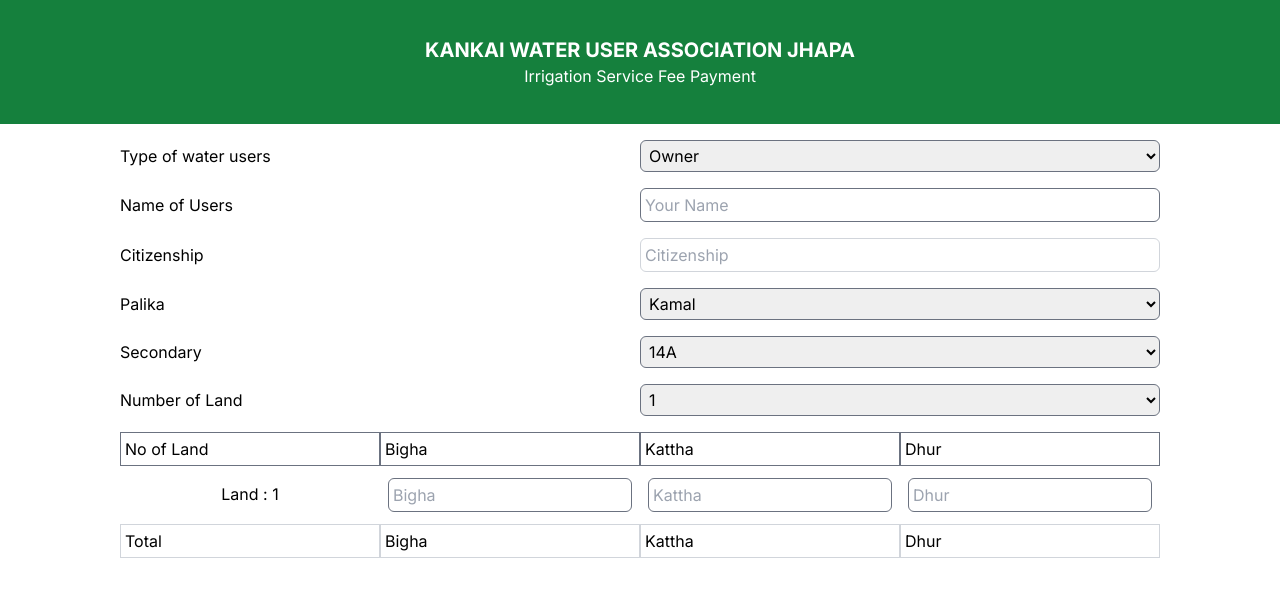
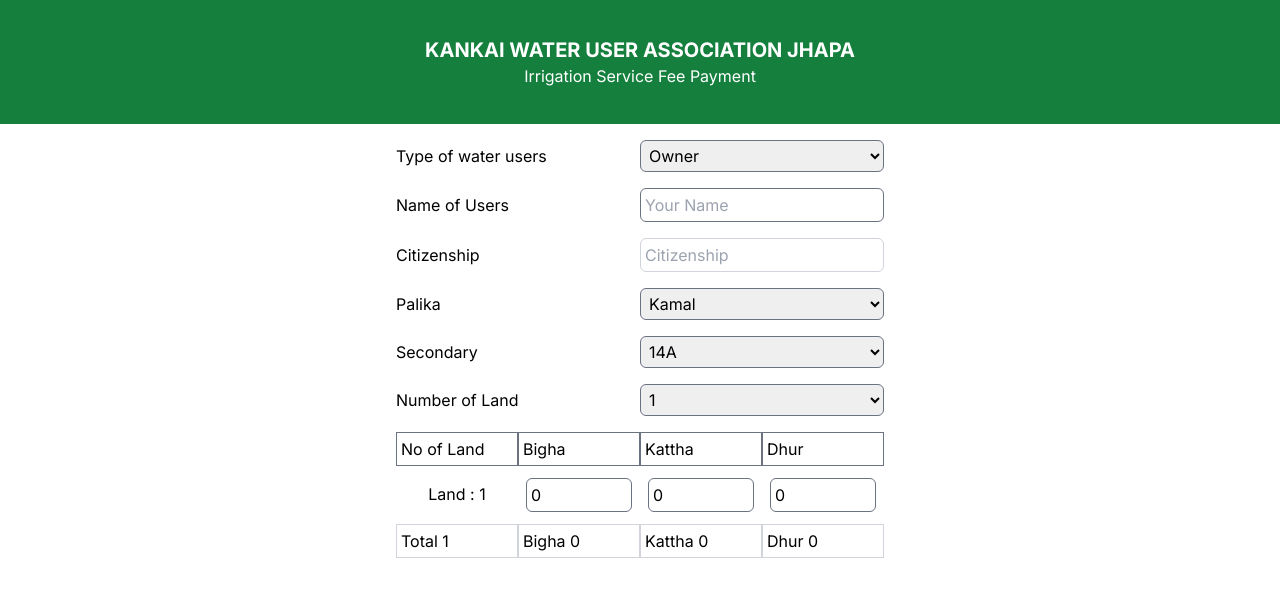
Before and after one commit to pinological/kankiWaterUser, a Next.js app: page /form in a window 1280 px wide. Shown: the top 596 px of the page. Built offline with nearby package versions, Linux system fonts and the light colour scheme.

Commit message:
added total

```diff
--- a/components/FormEntry.jsx
+++ b/components/FormEntry.jsx
@@ -10,7 +10,9 @@ const FormEntry = () => {
 
   const[numberOfLand, setNumberOfLand] = useState(1)
 
-  const [totalLand , setTotalLand] = useState([{bigha:0, kattha:0, dhur:0,prevKey : 0}])
+  const [totalLand , setTotalLand] = useState([{bigha:0, kattha:0, dhur:0}])
+
+  const [totalLandCal, setTotalLandCal] = useState({bigha:0, kattha:0, dhur:0})
 
   const handelPalikaChange = (e) =>{
 
@@ -21,15 +23,38 @@ const FormEntry = () => {
     setNumberOfLand(parseInt(e.target.value))
   }
 
-  const handleTotalCalculation = (e,name,key) => {
-    setTotalLand()
+  const handleTotalCalculation = (e, name, key) => {
+    setTotalLand(prev => {
+      const newDataStoreLand = [...prev];
+      newDataStoreLand[key] = {
+        ...newDataStoreLand[key],
+        [name]: parseFloat(e.target.value).toFixed(2)
+      };
+      // Fill in default values for properties that are not being updated
+      newDataStoreLand[key] = {
+        ...newDataStoreLand[key],
+        bigha: newDataStoreLand[key].bigha || 0,
+        kattha: newDataStoreLand[key].kattha || 0,
+        dhur: newDataStoreLand[key].dhur || 0
+      };
+      return newDataStoreLand;
+    });
+  };
 
 
-  }
+useEffect(() => {
+  const newTotalLandCal = totalLand.reduce((acc, obj) => {
+    acc.bigha = parseFloat(acc.bigha) + parseFloat(obj.bigha);
+    acc.kattha = parseFloat(acc.kattha) + parseFloat(obj.kattha);
+    acc.dhur = parseFloat(acc.dhur) + parseFloat(obj.dhur);
 
-  useEffect(()=>{
-    console.log(totalLand)
-  },[totalLand])
+    return acc;
+  }, { bigha: 0, kattha: 0, dhur: 0 });
+
+  setTotalLandCal(newTotalLandCal);
+
+}, [totalLand]);
+
 
 
 
@@ -87,7 +112,7 @@ const FormEntry = () => {
         </div>
 
         <div className=" grid grid-cols-4 ">
-          <p className=' border border-solid border-gray-500 p-1'>No of Land</p>
+          <p className=' border border-solid border-gray-500 p-1'>No of Land </p>
           <p className=' border border-solid border-gray-500 p-1'>Bigha</p>
           <p className=' border border-solid border-gray-500 p-1'>Kattha</p>
           <p className=' border border-solid border-gray-500 p-1'>Dhur</p>
@@ -97,18 +122,18 @@ const FormEntry = () => {
           return(
               <div key={index} className=" my-3 grid grid-cols-4 ">
                 <span className='text-center p-1'> Land : {index + 1}</span>
-                <input type="number"  placeholder='Bigha' name='bigha' onChange={(e) => handleTotalCalculation(e, 'bigha',index)} className=' mx-2 border-input-form'/>
-                <input type="number" placeholder='Kattha' name='kattha' onChange={(e) => handleTotalCalculation(e, 'kattha',index)} className='mx-2 border-input-form'/>
-                <input type="number" placeholder='Dhur' name='dhur' onChange={(e) => handleTotalCalculation(e, 'dhur',index)} className='mx-2 border-input-form'/>
+                <input type="number"   placeholder='Bigha' min={0} max={100} name='bigha' onChange={(e) => handleTotalCalculation(e, 'bigha',index)}  defaultValue={0} className=' mx-2 border-input-form'/>
+                <input type="number"  placeholder='Kattha' min={0} max={100} name='kattha' onChange={(e) => handleTotalCalculation(e, 'kattha',index)} defaultValue={0} className='mx-2 border-input-form'/>
+                <input type="number"  placeholder='Dhur' min={0} max={100} name='dhur' onChange={(e) => handleTotalCalculation(e, 'dhur',index)} defaultValue={0} className='mx-2 border-input-form'/>
               </div>
           )
         })}
 
       <div className=" grid grid-cols-4 ">
-          <p className=' border border-solid border-gray-300 p-1'>Total</p>
-          <p className=' border border-solid border-gray-300 p-1'>Bigha</p>
-          <p className=' border border-solid border-gray-300 p-1'>Kattha</p>
-          <p className=' border border-solid border-gray-300 p-1'>Dhur</p>
+          <p className=' border border-solid border-gray-300 p-1'>Total {numberOfLand}</p>
+          <p className=' border border-solid border-gray-300 p-1'>Bigha {totalLandCal.bigha}</p>
+          <p className=' border border-solid border-gray-300 p-1'>Kattha {totalLandCal.kattha}</p>
+          <p className=' border border-solid border-gray-300 p-1'>Dhur {totalLandCal.dhur}</p>
         </div>
 
       </div>
```
